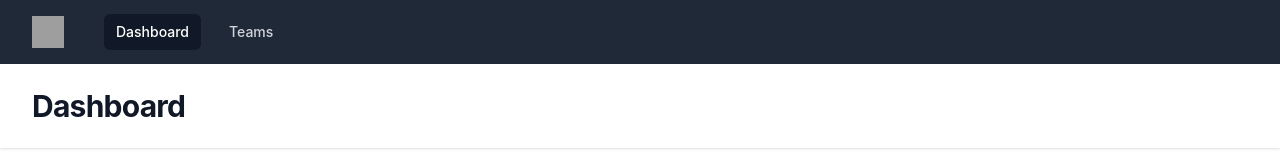
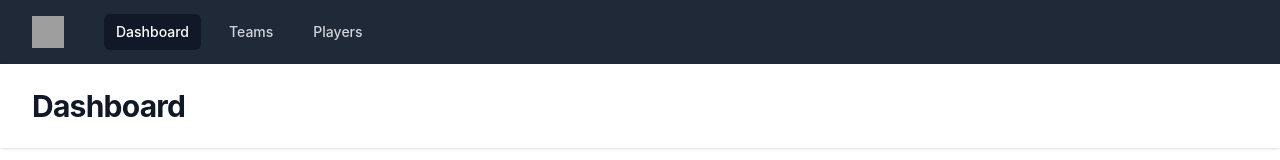
Before and after one commit to HAWilliams01/fantasy-football, a Next.js app: page / in a window 1280 px wide. Shown: the top 160 px of the page. Built offline with nearby package versions, Linux system fonts and the light colour scheme; grey boxes are pictures that could not be loaded.

Commit message:
style active nav item

```diff
--- a/src/components/Navigation.jsx
+++ b/src/components/Navigation.jsx
@@ -1,3 +1,5 @@
+'use client';
+
 import React from 'react';
 import {
   Disclosure,
@@ -5,10 +7,12 @@ import {
   DisclosurePanel,
 } from '@headlessui/react';
 import { Bars3Icon, XMarkIcon } from '@heroicons/react/24/outline';
+import { usePathname } from 'next/navigation';
 
 const navigation = [
-  { name: 'Dashboard', href: '/', current: true },
-  { name: 'Teams', href: '/teams', current: false },
+  { name: 'Dashboard', href: '/' },
+  { name: 'Teams', href: '/teams' },
+  { name: 'Players', href: '/players' },
 ];
 
 function classNames(...classes) {
@@ -16,6 +20,8 @@ function classNames(...classes) {
 }
 
 function Navigation() {
+  const pathname = usePathname();
+
   return (
     <div>
       <Disclosure as="nav" className="bg-gray-800">
@@ -37,7 +43,7 @@ function Navigation() {
                       href={item.href}
                       aria-current={item.current ? 'page' : undefined}
                       className={classNames(
-                        item.current
+                        pathname === item.href
                           ? 'bg-gray-900 text-white'
                           : 'text-gray-300 hover:bg-gray-700 hover:text-white',
                         'rounded-md px-3 py-2 text-sm font-medium'
```
